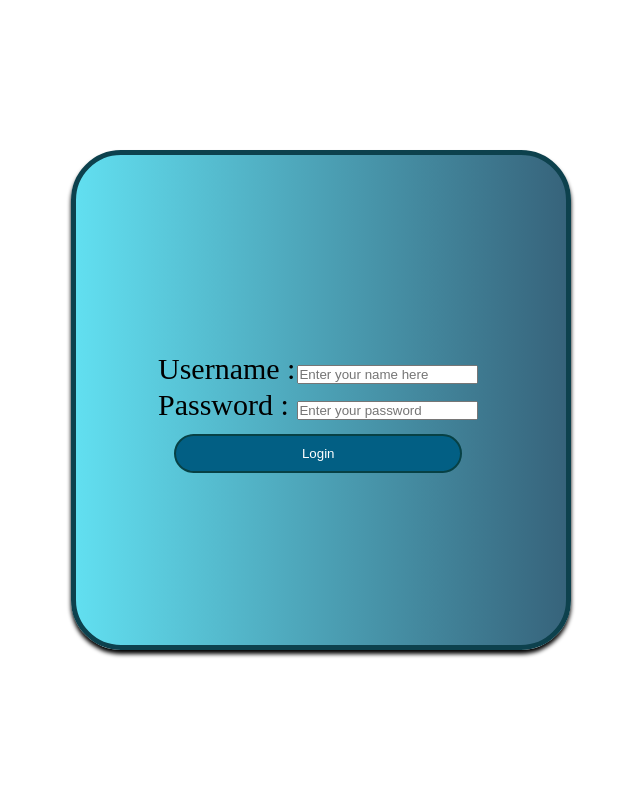
After one commit to divisaa-00/TO-DO, a Flask app: template templates/login.html in a window 1280 px wide. The commit adds this page. Shown: the whole page, without its empty margins (319-959 px from the left). Run offline with Flask 3, Linux system fonts and the light colour scheme; the template is opened without the code that fills it, so the values that code supplies are empty.

Commit message:
made a login page and add flask

```diff
--- /dev/null
+++ b/app.py
@@ -0,0 +1,36 @@
+from flask import Flask, render_template,request,redirect,url_for
+
+app = Flask(__name__)
+valid_user=dict()
+
+@app.route("/",methods=["GET","POST"])
+def signin():
+    if request.method == 'POST':
+        print("signin successfull")#
+        Username = request.form.get('username')
+        Email = request.form.get('email')
+        Password = request.form.get('password')
+        if Username not in valid_user:
+            print("inside if")#
+            valid_user[Username]=[Password,Email]
+            return redirect(url_for('Home'))
+        else:
+            print("inside else")#
+            return redirect(url_for('login'))
+    return render_template("signin.html")
+
+@app.route("/login",methods=['GET','POST'])
+def login():
+    if request.method=='POST':
+        print("LOGIN successfull")#
+        Username=request.form.get('username')
+        Password=request.form.get('password')
+        return redirect(url_for("Home"))
+    return render_template("login.html")
+
+@app.route("/Home",methods=['GET','POST'])
+def Home():
+    return "Home page"
+
+if __name__=="__main__":
+    app.run(debug=True)
--- /dev/null
+++ b/templates/login.html
@@ -0,0 +1,26 @@
+<!DOCTYPE html>
+<html>
+    <head>
+        <title>TO DO</title>
+        <link rel="stylesheet" href="{{url_for('static',filename='signin.css')}}">
+    </head>
+    <body>
+                <div class="container">
+
+            <form method="POST">
+            <table>
+            <tr>
+            <td><label for="username">Username :</label></td>
+            <td><input type="text" id="username" placeholder="Enter your name here"><br></td>
+            </tr>
+            <tr>
+            <td><label for="password">Password :</label></td>
+            <td><input type="password" id="password" placeholder="Enter your password"></td><br>
+            </tr>
+            <tr><td colspan="2" style="text-align: center;"><button>Login</button></td></tr>
+            </table>
+            </form>
+        </div>
+
+    </body>
+</html>
--- a/templates/signin.html
+++ b/templates/signin.html
@@ -2,12 +2,12 @@
 <html>
     <head>
         <title>To Do</title>
-        <link rel="stylesheet" href="/TO-DO/styles/signin.css">
+        <link rel="stylesheet" href="{{url_for('static',filename='signin.css')}}">
     </head>
     <body>
         <div class="container">
 
-            <form>
+            <form method="POST">
             <table>
                 <tr>
                 <td>
```
Also changed, not shown: static/signin.css (renamed from styles/signin.css).
